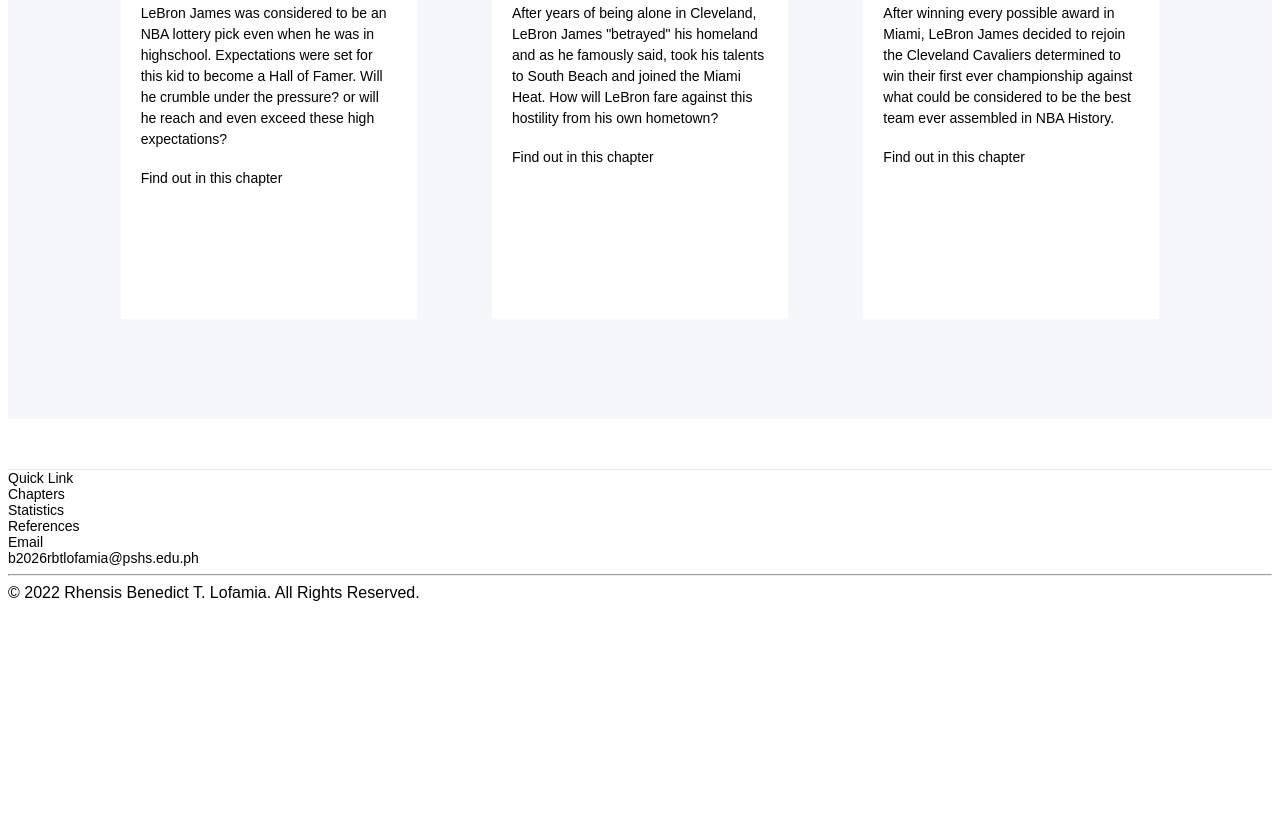
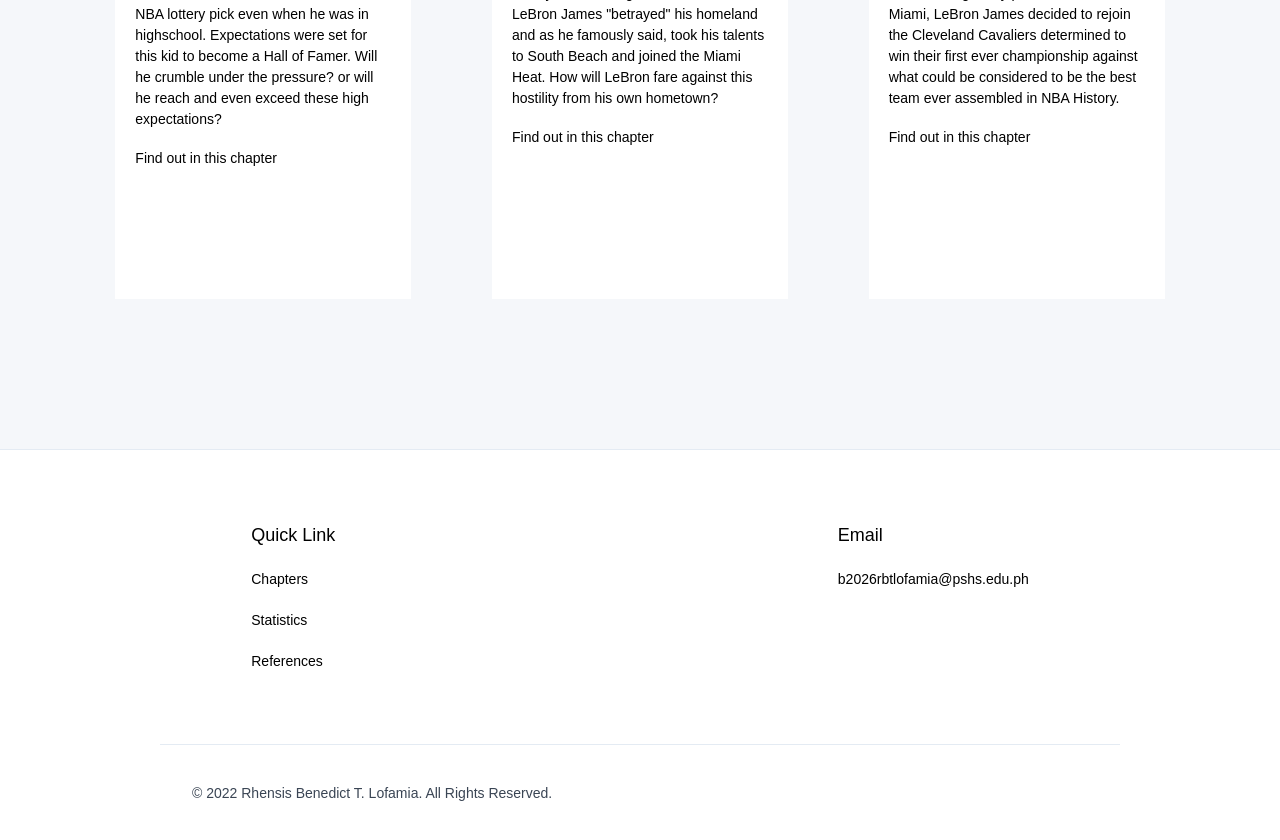
Before and after one commit to rubeaniee/MgLofamia, a plain HTML site: page index.html in a window 1280 px wide. Shown: the part 1096-1936 px from the top of the page. Before the commit the page ends 1706 px from the top, so only its background shows below. Drawn offline with Linux system fonts and the light colour scheme.

Commit message:
footer code

```diff
--- a/style.css
+++ b/style.css
@@ -1,5 +1,7 @@
 * {
 	font-family: Arial, Helvetica, sans-serif;
+	margin: 0;
+	padding: 0;
 }
 
 .navbar {
@@ -71,6 +73,7 @@
 
 .section-2 {
 	background-color: #f5f7fa;
+	padding-bottom: 100px;
 }
 
 .career-container {
@@ -93,7 +96,6 @@
 	grid-template-columns: auto auto auto;
 	margin: 50px 75px;
 	justify-items: center;
-	padding-bottom: 100px;
 }
 
 .card-image {
@@ -123,3 +125,37 @@
 .link-container {
 	font-size: 14px;
 }
+
+.footer-link-container {
+	display: grid;
+	grid-template-columns: auto auto;
+	margin: 75px 0px;
+	justify-items: center;
+}
+
+.quick-link {
+	font-size: 18px;
+}
+
+.footer-link {
+	margin: 25px 0px 0px;
+}
+
+.footer-break {
+	width: 75%;
+	border: none;
+	background-color: #e4ebf3;
+	color: #ccc;
+	height: 1px;
+	margin: 0 auto;
+}
+
+.link-bottom-container {
+	margin: 40px 0px 50px;
+}
+
+.copyright {
+	margin-left: 15%;
+	color: #3a4554;
+	font-size: 14px;
+}
```
